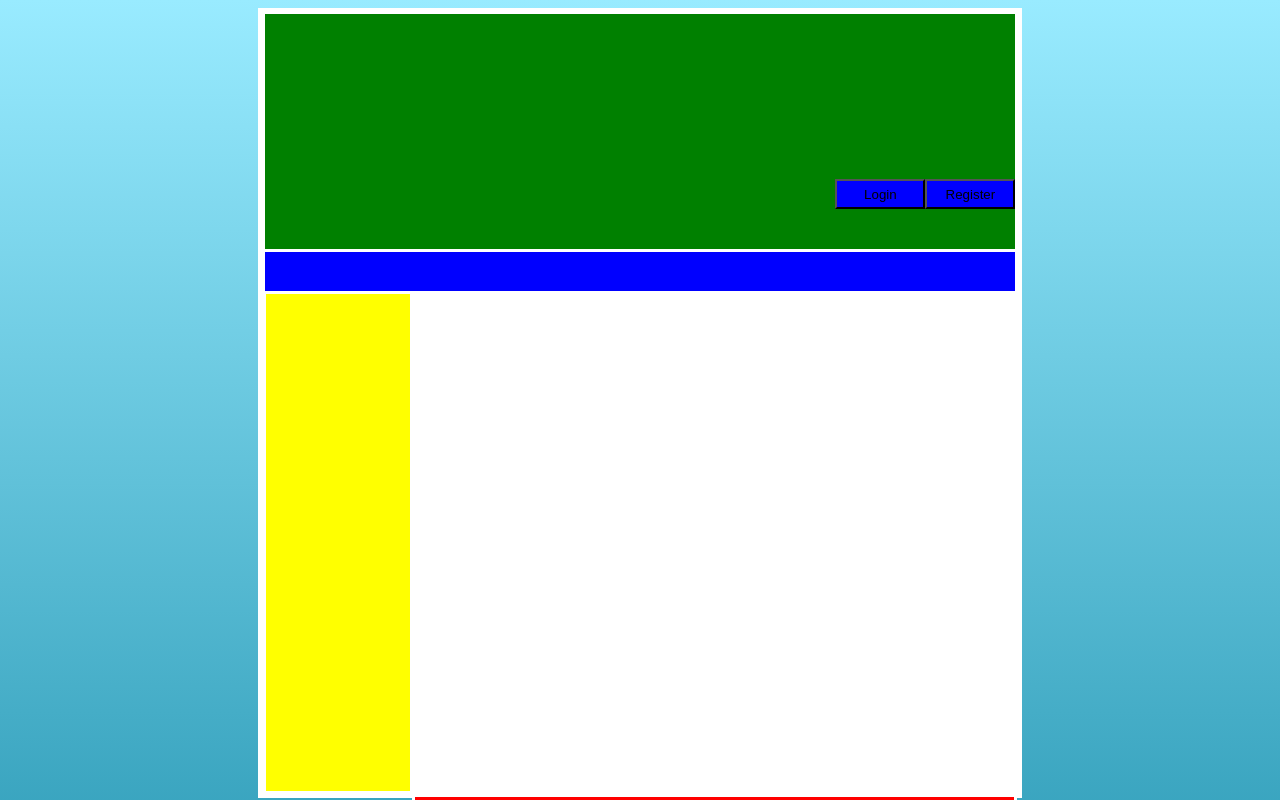
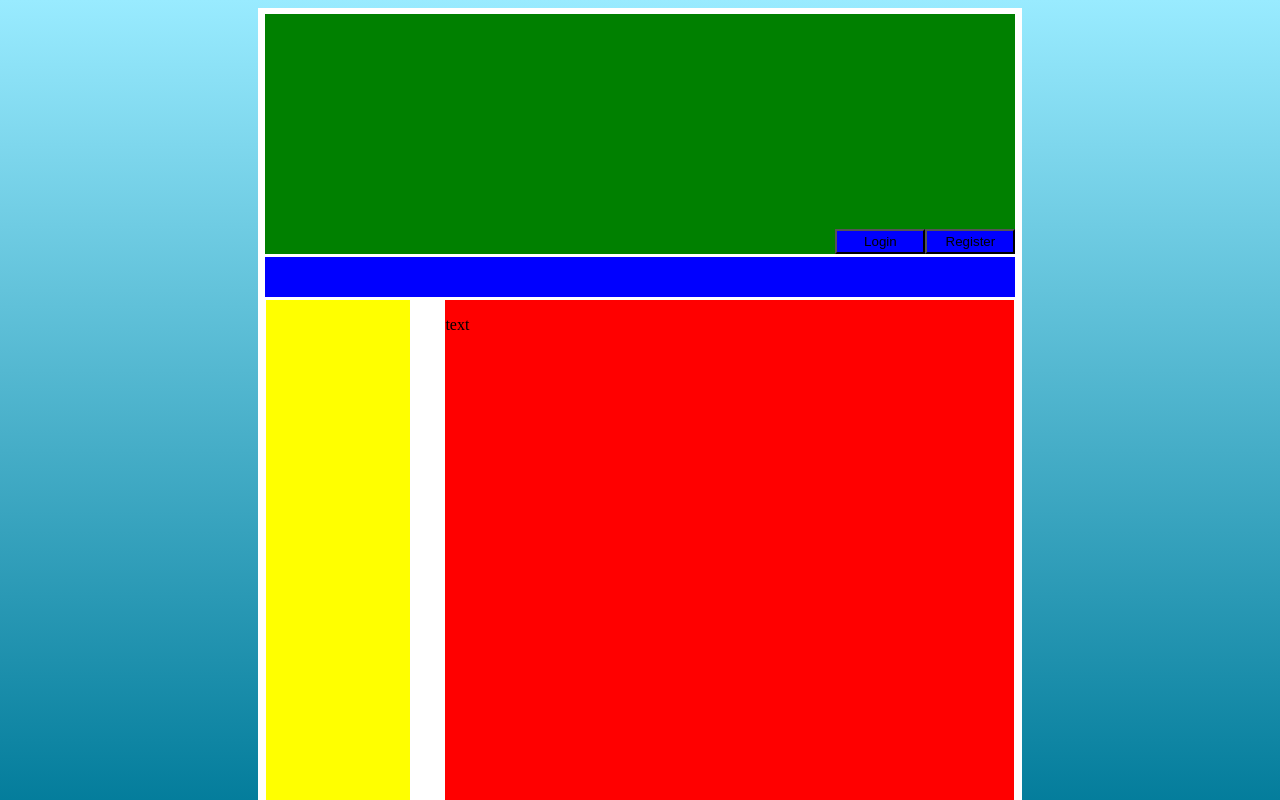
Before and after one commit to RAdrian98/R-Eco, a plain HTML site: page index.html in a window 1280 px wide. Shown: the top 800 px of the page. Drawn offline with Linux system fonts and the light colour scheme.

Commit message:
23/11/2020

```diff
--- a/style.css
+++ b/style.css
@@ -1,11 +1,11 @@
-
-
 #logophoto{
+	position:relative;
 	margin:auto;
 	width:99%;
 	height:30%;
 	border:3px solid white;
 	background-color:green;
+	table-layout: auto;
 }
 
 #navbar{
@@ -28,7 +28,7 @@
 #continut{
 	float:right;
 	margin-right: 2px;
-	width:79%;
+	width:75%;
 	height:63.3%;
 	border:3px solid white;
 	background-color: red;
@@ -43,29 +43,35 @@
 }
 
 #registerbut{
+	position:absolute;
+	bottom:0;
+	right:0;
 	margin:auto;
-	float:right;
-	padding-top:22%;
-	}
+}
+
 .registerbut{
 	background-color:blue;
 	margin:auto;
 	width:90px;
-	height:30px;
-	}
+	height:25px;
+}
 
 #loginbut{
-		margin:auto;
-		float:right;
-		padding-top:22%;
+	position:absolute;
+	bottom:0;
+	right:90px;
+	margin:auto;
 }
 
 .loginbut{
 	background-color:blue;
 	margin:auto;
 	width:90px;
-	height:30px;
+	height:25px;
 }
+
 body{
 	background-image: linear-gradient(#99ebff,#007a99);
+	min-width:1000px;
+	min-height:800px;
 }
```
